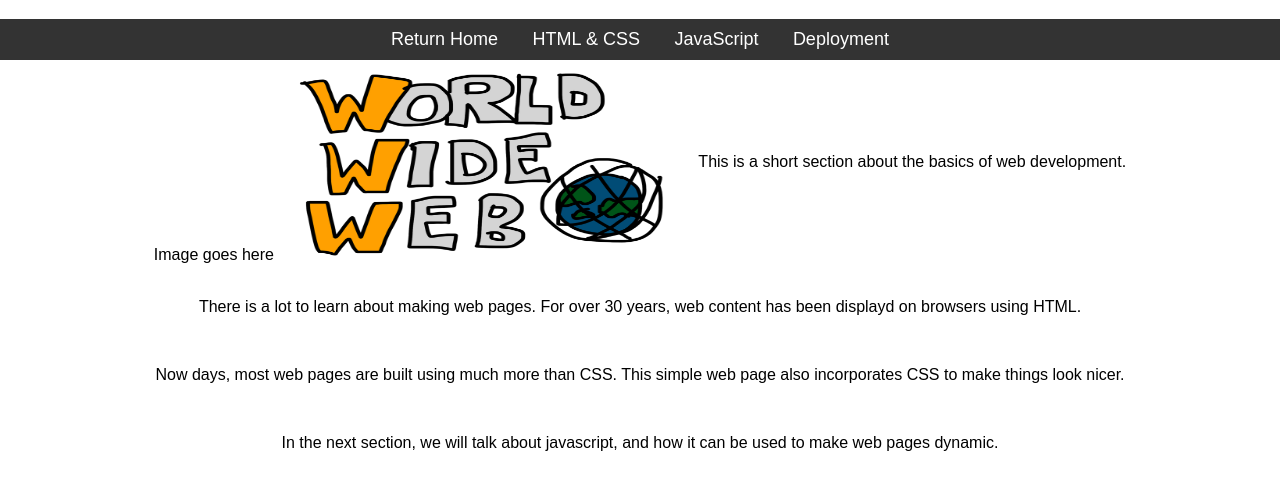
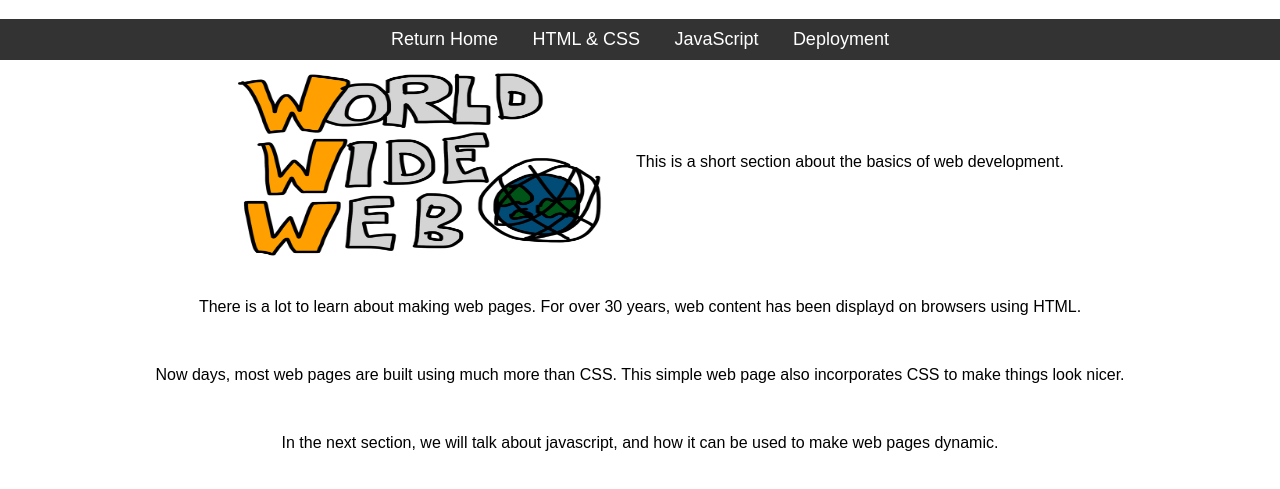
Before and after one commit to zwev/zwev.github.io, a plain HTML site: page info/web/main.html in a window 1280 px wide. Shown: the part 61-550 px from the top of the page. Drawn offline with Linux system fonts and the light colour scheme.

Commit message:
changed text

```diff
--- a/info/web/main.html
+++ b/info/web/main.html
@@ -17,7 +17,6 @@
 
     <div class="container">
         <div class="image-placeholder">
-		Image goes here
 		<img src="img/www.png" alt="website" width="400" height="200">
 	</div>
     <p>This is a short section about the basics of web development.</p>
```
